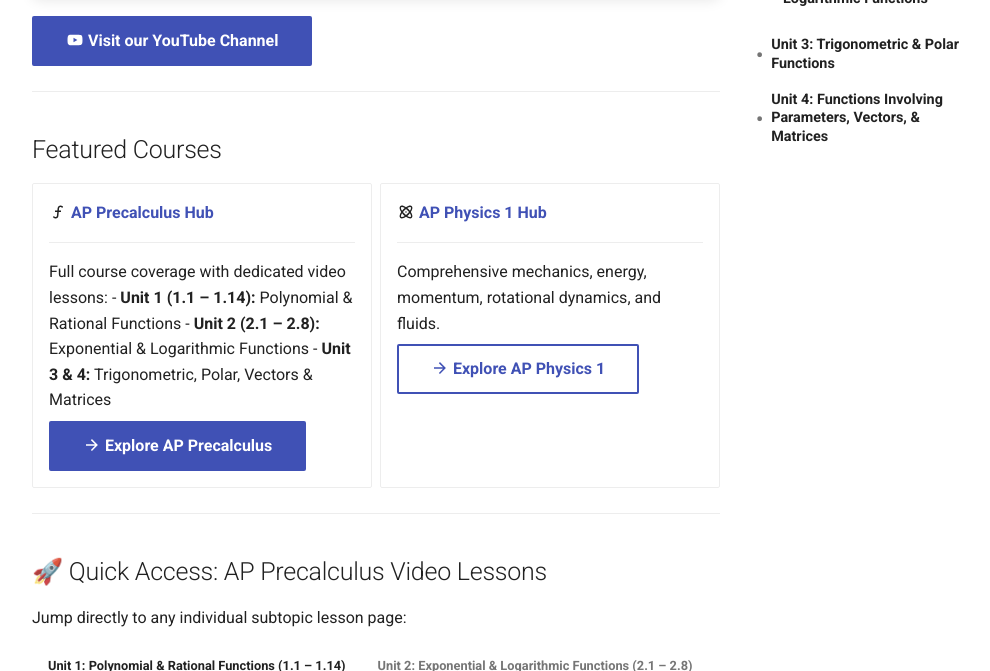
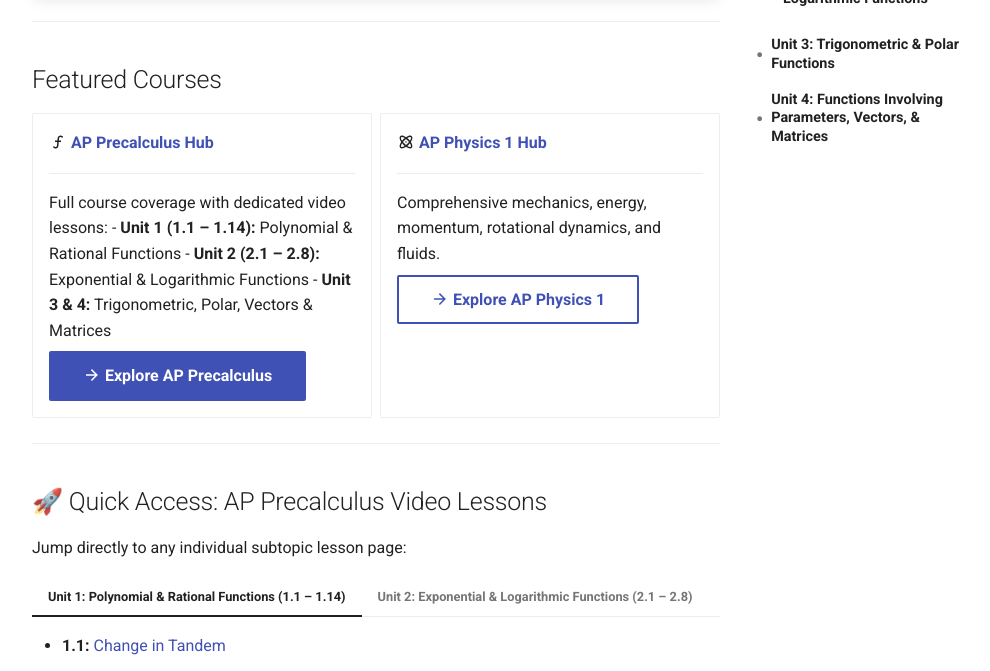
Before and after one commit to Himanshu-Kosekar/themathicquest, an MkDocs documentation site: the page built from docs/index.md, in a window 1280 px wide and 900 px high, scrolled down 456 px, cut to the strip 229-900 px from the top of the window. Shown: the whole strip, without its empty margins (264-1254 px from the left). Built offline with MkDocs 1.6.1 and Material for MkDocs 9.7.7, drawn with Linux system fonts in a browser that asks for light colours.

Commit message:
22-11-2026 16-29-16

```diff
--- a/docs/index.md
+++ b/docs/index.md
@@ -19,7 +19,7 @@ description: Ultimate STEM study resource
   </iframe>
 </div>
 
-[:material-youtube: Visit our YouTube Channel](https://www.youtube.com/channel/UC1c2nUa4hYaSrwXKvjmlJIA){ .md-button .md-button--primary target="_blank" }
+
 
 ***
 
```
